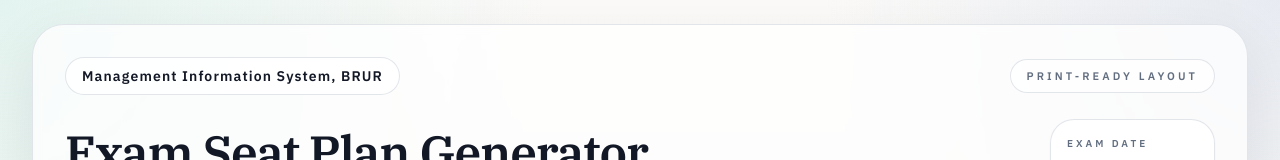
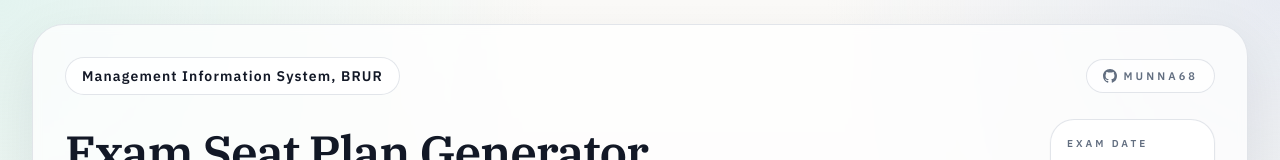
Before and after one commit to munna-68/exam-seat-generator, a React (Vite) app: page / in a window 1280 px wide. Shown: the top 160 px of the page. Built offline with nearby package versions, Linux system fonts and the light colour scheme.

Commit message:
chore: update dependencies and enhance App component with GitHub link
- Updated jspdf from 2.5.2 to 4.2.1 and jspdf-autotable from 3.8.4 to 5.0.7 in package.json
- Upgraded vite from 5.4.10 to 8.0.12
- Replaced "Print-ready layout" text with a link to GitHub profile in App.jsx

```diff
--- a/package.json
+++ b/package.json
@@ -9,8 +9,8 @@
     "preview": "vite preview"
   },
   "dependencies": {
-    "jspdf": "^2.5.2",
-    "jspdf-autotable": "^3.8.4",
+    "jspdf": "^4.2.1",
+    "jspdf-autotable": "^5.0.7",
     "react": "^18.3.1",
     "react-dom": "^18.3.1"
   },
@@ -19,6 +19,6 @@
     "autoprefixer": "^10.4.20",
     "postcss": "^8.4.49",
     "tailwindcss": "^3.4.17",
-    "vite": "^5.4.10"
+    "vite": "^8.0.12"
   }
 }
--- a/src/App.jsx
+++ b/src/App.jsx
@@ -238,9 +238,17 @@
             <div className="rounded-full border border-line/70 bg-white/80 px-4 py-2 text-sm font-semibold tracking-[0.08em] text-ink">
               Management Information System, BRUR
             </div>
-            <div className="rounded-full border border-line/70 bg-white/70 px-4 py-2 text-[11px] font-semibold uppercase tracking-[0.28em] text-muted">
-              Print-ready layout
-            </div>
+            <a
+              href="https://github.com/munna-68"
+              target="_blank"
+              rel="noopener noreferrer"
+              className="inline-flex items-center gap-1.5 rounded-full border border-line/70 bg-white/70 px-4 py-2 text-[11px] font-semibold uppercase tracking-[0.28em] text-muted transition-colors hover:bg-white hover:text-ink"
+            >
+              <svg width="14" height="14" viewBox="0 0 16 16" fill="currentColor">
+                <path d="M8 0C3.58 0 0 3.58 0 8c0 3.54 2.29 6.53 5.47 7.59.4.07.55-.17.55-.38 0-.19-.01-.82-.01-1.49-2.01.37-2.53-.49-2.69-.94-.09-.23-.48-.94-.82-1.13-.28-.15-.68-.52-.01-.53.63-.01 1.08.58 1.23.82.72 1.21 1.87.87 2.33.66.07-.52.28-.87.51-1.07-1.78-.2-3.64-.89-3.64-3.95 0-.87.31-1.59.82-2.15-.08-.2-.36-1.02.08-2.12 0 0 .67-.21 2.2.82.64-.18 1.32-.27 2-.27.68 0 1.36.09 2 .27 1.53-1.04 2.2-.82 2.2-.82.44 1.1.16 1.92.08 2.12.51.56.82 1.27.82 2.15 0 3.07-1.87 3.75-3.65 3.95.29.25.54.73.54 1.48 0 1.07-.01 1.93-.01 2.2 0 .21.15.46.55.38A8.013 8.013 0 0016 8c0-4.42-3.58-8-8-8z" />
+              </svg>
+              munna68
+            </a>
           </div>
 
           <div className="mt-6 grid gap-6 lg:grid-cols-[1.2fr_auto] lg:items-end">
```
Also changed, not shown: 1 other file (tests, documents, lock files or other folders).
